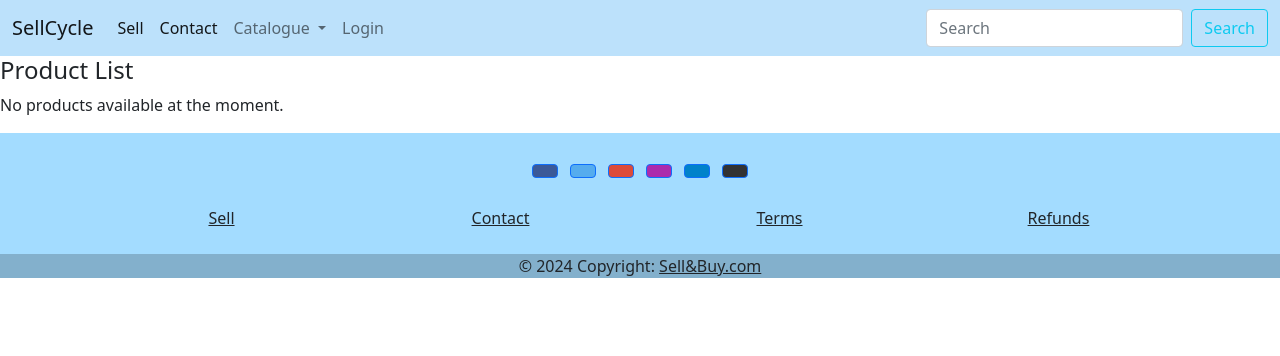
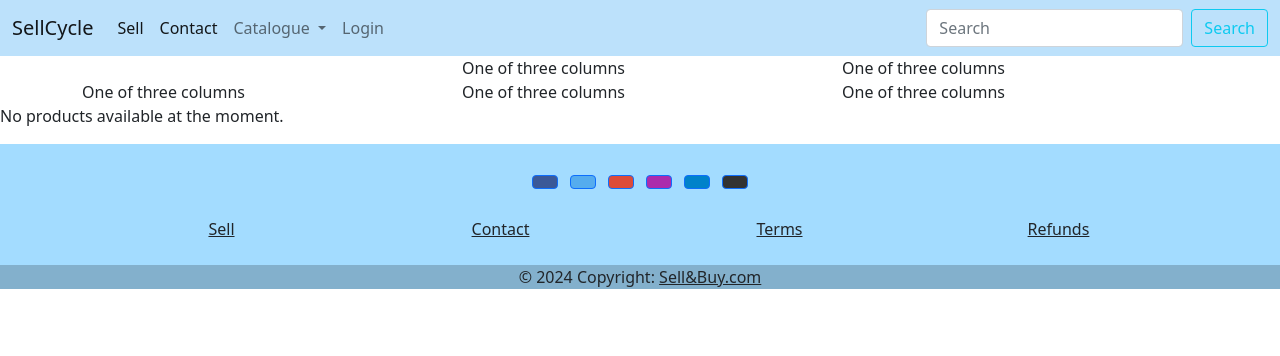
Before and after one commit to Esty-8/sell-cycle, a Django app: page / in a window 1280 px wide. Shown: the top 356 px of the page. Run offline with Django 4.2, Linux system fonts and the light colour scheme; data that the repository does not hold is empty.

Commit message:
fixed error displaying on front page

```diff
--- a/sell/templates/sell/index.html
+++ b/sell/templates/sell/index.html
@@ -2,7 +2,42 @@
 {% load static %}
 
 {% block content %}
- <h4>Product List</h4>
+
+<div class="container">
+    <div class="row align-items-start">
+      <div class="col">
+
+      </div>
+      <div class="col">
+        One of three columns
+      </div>
+      <div class="col">
+        One of three columns
+      </div>
+    </div>
+    <div class="row align-items-center">
+      <div class="col">
+        One of three columns
+      </div>
+      <div class="col">
+        One of three columns
+      </div>
+      <div class="col">
+        One of three columns
+      </div>
+    </div>
+  </div>
+
+
+
+
+
+
+
+
+
+
+
 
  {% if products %}
     {% for product in products %}
@@ -15,9 +50,9 @@
     <div>
         <a href="#"> <!-- Linking to the product detail page -->
             {% if "placeholder" in product.featured_image.url %}
-                <img src="{% static 'images/image.jpg' %}" width="50%" alt="{{ product.title }}">
+                <img src="{% static 'images/image.jpg' %}" width="40%" alt="{{ product.title }}">
             {% else %}
-                <img src="{% static 'images/default.jpg' %}" width="50%" alt="Default Image"> <!-- Use a default image if none is available -->
+                  <img src="{% static 'images/default.jpg' %}" width="40%" alt=" Default Image"> <!-- Use a default image if none is available -->
             {% endif %}
         </a>
 
```
